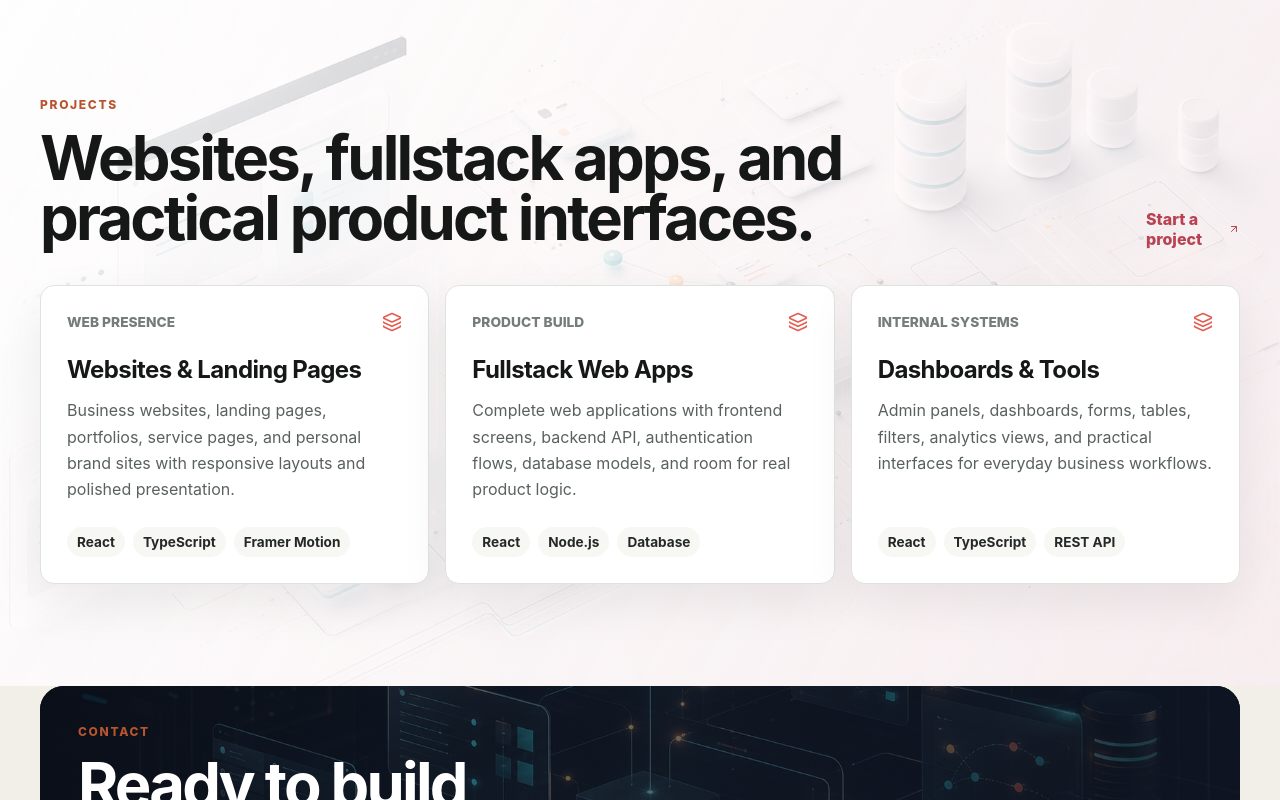
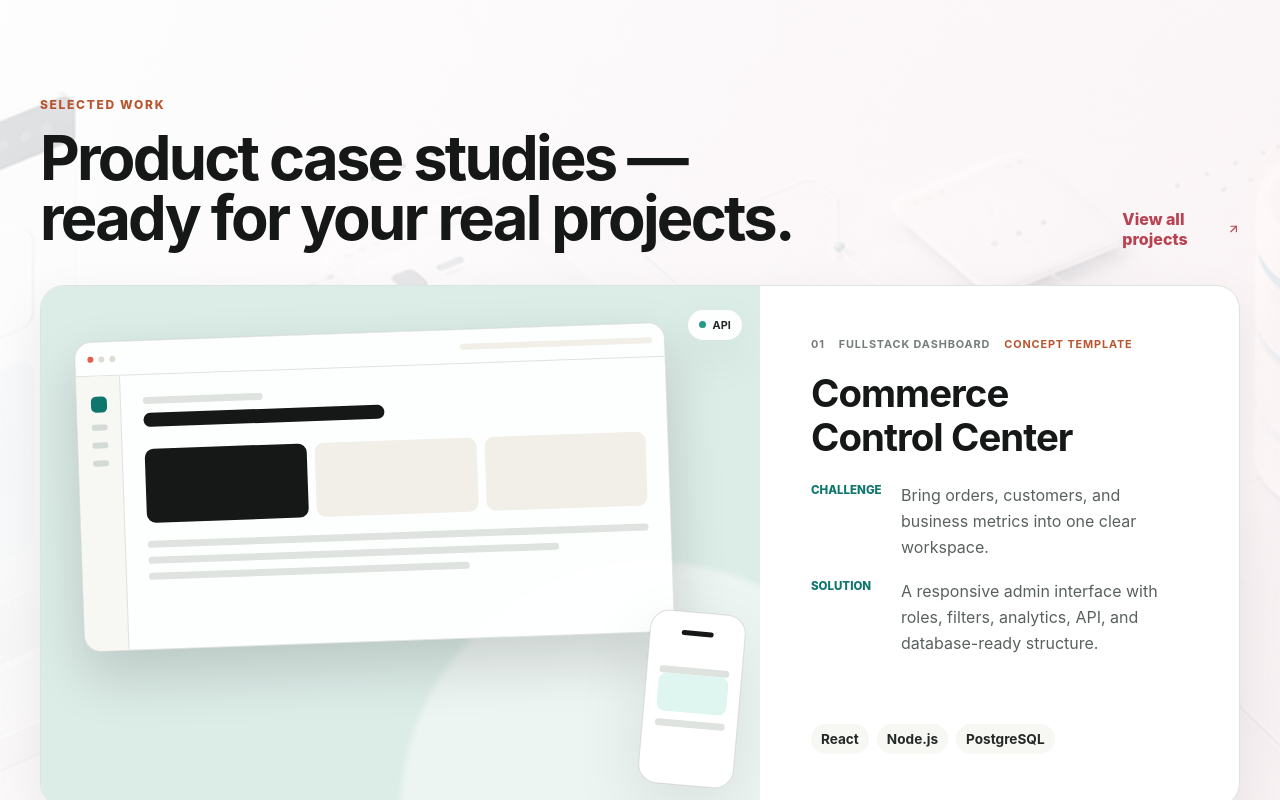
Before and after one commit to Aleks-man/portfolio, a React (Vite) app: page / in a window 1280 px wide. Shown: the part 1340-2140 px from the top of the page. Built offline with nearby package versions, Linux system fonts and the light colour scheme.

Commit message:
feat: add featured project showcase

```diff
--- a/src/components/ProjectsSection.tsx
+++ b/src/components/ProjectsSection.tsx
@@ -1,4 +1,4 @@
-import { ArrowUpRight, Layers3 } from 'lucide-react'
+import { ArrowUpRight } from 'lucide-react'
 import { Link } from 'react-router-dom'
 import type { PortfolioContent } from '../content/portfolio'
 
@@ -6,33 +6,64 @@ type ProjectsSectionProps = {
   projects: PortfolioContent['projects']
 }
 
+type ProjectPreviewProps = {
+  variant: PortfolioContent['projects']['items'][number]['visual']
+}
+
+function ProjectPreview({ variant }: ProjectPreviewProps) {
+  return (
+    <div className={`project-preview project-preview--${variant}`} aria-hidden="true">
+      <div className="project-preview__window">
+        <div className="project-preview__toolbar"><i /><i /><i /><span /></div>
+        <div className="project-preview__layout">
+          <aside><i /><i /><i /><i /></aside>
+          <div className="project-preview__canvas">
+            <div className="project-preview__heading"><span /><span /></div>
+            <div className="project-preview__metrics"><i /><i /><i /></div>
+            <div className="project-preview__content"><span /><span /><span /></div>
+          </div>
+        </div>
+      </div>
+      <div className="project-preview__phone">
+        <i /><span /><strong /><span />
+      </div>
+      <div className="project-preview__badge"><i /> API</div>
+    </div>
+  )
+}
+
 export function ProjectsSection({ projects }: ProjectsSectionProps) {
   return (
-    <section className="section" id="projects">
+    <section className="section featured-projects" id="projects">
       <div className="section__header section__header--row">
         <div>
           <p className="section__kicker">{projects.kicker}</p>
           <h2>{projects.title}</h2>
         </div>
-        <Link className="text-link" to="/about#contact">
+        <Link className="text-link" to="/projects">
           {projects.action}
           <ArrowUpRight size={18} aria-hidden="true" />
         </Link>
       </div>
 
-      <div className="project-grid">
-        {projects.items.map((project) => (
-          <article className="project-card" key={project.title}>
-            <div className="project-card__top">
-              <span>{project.type}</span>
-              <Layers3 size={20} aria-hidden="true" />
-            </div>
-            <h3>{project.title}</h3>
-            <p>{project.description}</p>
-            <div className="tags">
-              {project.stack.map((item) => (
-                <span key={item}>{item}</span>
-              ))}
+      <div className="project-showcase">
+        {projects.items.map((project, index) => (
+          <article className={`project-case${index === 0 ? ' project-case--featured' : ''}`} key={project.title}>
+            <ProjectPreview variant={project.visual} />
+            <div className="project-case__body">
+              <div className="project-case__meta">
+                <span>0{index + 1}</span>
+                <span>{project.type}</span>
+                <span>{projects.placeholderLabel}</span>
+              </div>
+              <h3>{project.title}</h3>
+              <dl className="project-case__details">
+                <div><dt>{projects.challengeLabel}</dt><dd>{project.challenge}</dd></div>
+                <div><dt>{projects.solutionLabel}</dt><dd>{project.solution}</dd></div>
+              </dl>
+              <div className="tags">
+                {project.stack.map((item) => <span key={item}>{item}</span>)}
+              </div>
             </div>
           </article>
         ))}
--- a/src/content/portfolio.ts
+++ b/src/content/portfolio.ts
@@ -148,30 +148,36 @@ export const content = {
       ],
     },
     projects: {
-      kicker: "Projects",
-      title: "Websites, fullstack apps, and practical product interfaces.",
-      action: "Start a project",
+      kicker: "Selected work",
+      title: "Product case studies — ready for your real projects.",
+      action: "View all projects",
+      placeholderLabel: "Concept template",
+      challengeLabel: "Challenge",
+      solutionLabel: "Solution",
       items: [
         {
-          title: "Websites & Landing Pages",
-          type: "Web presence",
-          description:
-            "Business websites, landing pages, portfolios, service pages, and personal brand sites with responsive layouts and polished presentation.",
-          stack: ["React", "TypeScript", "Framer Motion"],
+          title: "Commerce Control Center",
+          type: "Fullstack dashboard",
+          visual: "dashboard",
+          challenge: "Bring orders, customers, and business metrics into one clear workspace.",
+          solution: "A responsive admin interface with roles, filters, analytics, API, and database-ready structure.",
+          stack: ["React", "Node.js", "PostgreSQL"],
         },
         {
-          title: "Fullstack Web Apps",
-          type: "Product build",
-          description:
-            "Complete web applications with frontend screens, backend API, authentication flows, database models, and room for real product logic.",
-          stack: ["React", "Node.js", "Database"],
+          title: "Service Platform",
+          type: "Business website",
+          visual: "website",
+          challenge: "Present a complex service clearly and turn traffic into qualified enquiries.",
+          solution: "A fast multi-page website with focused content, reusable sections, forms, and technical SEO foundation.",
+          stack: ["React", "TypeScript", "SEO"],
         },
         {
-          title: "Dashboards & Tools",
-          type: "Internal systems",
-          description:
-            "Admin panels, dashboards, forms, tables, filters, analytics views, and practical interfaces for everyday business workflows.",
-          stack: ["React", "TypeScript", "REST API"],
+          title: "Operations Mobile App",
+          type: "Web application",
+          visual: "mobile",
+          challenge: "Give a distributed team quick access to tasks and live operational data.",
+          solution: "A mobile-first application with authentication, statuses, notifications, and API synchronization.",
+          stack: ["React", "Express", "REST API"],
         },
       ],
     },
@@ -339,30 +345,36 @@ export const content = {
       ],
     },
     projects: {
-      kicker: "Проекты",
-      title: "Сайты, fullstack-приложения и интерфейсы для реальных задач.",
-      action: "Обсудить проект",
+      kicker: "Избранные проекты",
+      title: "Продуктовые кейсы — заготовки для твоих реальных проектов.",
+      action: "Все проекты",
+      placeholderLabel: "Концепт-шаблон",
+      challengeLabel: "Задача",
+      solutionLabel: "Решение",
       items: [
         {
-          title: "Сайты и лендинги",
-          type: "Web presence",
-          description:
-            "Разрабатываю разные виды сайтов: лендинги, сайты-визитки, портфолио, страницы услуг, промо-сайты и аккуратные представления личного или коммерческого бренда.",
-          stack: ["React", "TypeScript", "Framer Motion"],
+          title: "Центр управления продажами",
+          type: "Fullstack dashboard",
+          visual: "dashboard",
+          challenge: "Объединить заказы, клиентов и бизнес-показатели в одном понятном рабочем пространстве.",
+          solution: "Адаптивная админ-панель с ролями, фильтрами, аналитикой, API и структурой под базу данных.",
+          stack: ["React", "Node.js", "PostgreSQL"],
         },
         {
-          title: "Fullstack-приложения",
-          type: "Product build",
-          description:
-            "Собираю полноценные веб-приложения: интерфейс, backend API, авторизацию, работу с базой данных и логику, которую можно развивать дальше.",
-          stack: ["React", "Node.js", "Database"],
+          title: "Платформа услуг",
+          type: "Сайт для бизнеса",
+          visual: "website",
+          challenge: "Понятно представить сложную услугу и превращать посещения сайта в целевые обращения.",
+          solution: "Быстрый многостраничный сайт с продуманным контентом, формами и технической SEO-основой.",
+          stack: ["React", "TypeScript", "SEO"],
         },
         {
-          title: "Дашборды и инструменты",
-          type: "Internal systems",
-          description:
-            "Делаю админки, панели управления, таблицы, фильтры, формы, аналитические экраны и интерфейсы для повседневных рабочих процессов.",
-          stack: ["React", "TypeScript", "REST API"],
+          title: "Мобильное приложение команды",
+          type: "Веб-приложение",
+          visual: "mobile",
+          challenge: "Дать распределённой команде быстрый доступ к задачам и актуальным рабочим данным.",
+          solution: "Mobile-first приложение с авторизацией, статусами, уведомлениями и синхронизацией через API.",
+          stack: ["React", "Express", "REST API"],
         },
       ],
     },
--- a/src/styles/hero.css
+++ b/src/styles/hero.css
@@ -29,8 +29,7 @@
 .button,
 .text-link,
 .service,
-.stack-card__head,
-.project-card__top {
+.stack-card__head {
   display: inline-flex;
   align-items: center;
 }
--- a/src/styles/sections.css
+++ b/src/styles/sections.css
@@ -149,8 +149,7 @@
 }
 
 .service-grid,
-.stack-grid,
-.project-grid {
+.stack-grid {
   display: grid;
   gap: 16px;
 }
@@ -188,8 +187,7 @@
   grid-template-columns: repeat(4, minmax(0, 1fr));
 }
 
-.stack-card,
-.project-card {
+.stack-card {
   border: 1px solid var(--line);
   border-radius: var(--radius);
   background: var(--surface);
@@ -200,8 +198,7 @@
     border-color var(--duration-fast) ease;
 }
 
-.stack-card:hover,
-.project-card:hover {
+.stack-card:hover {
   border-color: rgba(38, 153, 135, 0.3);
   box-shadow: var(--shadow-card);
   transform: translateY(-5px);
@@ -326,10 +323,6 @@
   text-decoration: none;
 }
 
-.project-grid {
-  grid-template-columns: repeat(3, minmax(0, 1fr));
-}
-
 #stack::before {
   background:
     linear-gradient(180deg, rgba(246, 242, 234, 0.82), rgba(255, 255, 255, 0.72) 55%, rgba(237, 246, 248, 0.8)),
@@ -342,35 +335,292 @@
     url('/section-light.png') center / cover no-repeat;
 }
 
-.project-card {
-  min-height: 280px;
-  padding: 26px;
+.project-showcase {
+  display: grid;
+  grid-template-columns: repeat(2, minmax(0, 1fr));
+  gap: 18px;
+}
+
+.project-case {
+  min-width: 0;
+  overflow: hidden;
+  border: 1px solid var(--line);
+  border-radius: var(--radius-lg);
+  background: var(--surface);
+  box-shadow: var(--shadow-soft);
+  transition:
+    transform var(--duration-base) var(--ease-standard),
+    box-shadow var(--duration-base) ease,
+    border-color var(--duration-fast) ease;
+}
+
+.project-case:hover {
+  border-color: rgba(38, 153, 135, 0.28);
+  box-shadow: var(--shadow-card);
+  transform: translateY(-5px);
+}
+
+.project-case--featured {
+  grid-column: 1 / -1;
+  display: grid;
+  grid-template-columns: minmax(0, 1.2fr) minmax(340px, 0.8fr);
+}
+
+.project-case__body {
+  padding: 28px;
+}
+
+.project-case--featured .project-case__body {
+  padding: clamp(30px, 4vw, 52px);
   display: flex;
+  justify-content: center;
   flex-direction: column;
 }
 
-.project-card__top {
-  justify-content: space-between;
-  gap: 18px;
-  margin-bottom: 24px;
+.project-case__meta {
+  margin-bottom: 20px;
+  display: flex;
+  flex-wrap: wrap;
+  gap: 8px 14px;
   color: var(--muted-2);
-  font-size: 0.86rem;
-  font-weight: 850;
+  font-size: 0.68rem;
+  font-weight: 720;
+  letter-spacing: 0.08em;
   text-transform: uppercase;
 }
 
-.project-card__top svg {
-  color: var(--coral);
+.project-case__meta span:last-child {
+  color: var(--orange);
 }
 
-.project-card p {
-  margin: 14px 0 24px;
-  color: var(--muted);
-  line-height: 1.65;
+.project-case h3 {
+  max-width: 540px;
+  font-size: clamp(1.65rem, 3vw, 2.8rem);
 }
 
-.project-card .tags {
+.project-case__details {
+  margin: 24px 0;
+  display: grid;
+  gap: 18px;
+}
+
+.project-case__details div {
+  display: grid;
+  grid-template-columns: 74px minmax(0, 1fr);
+  gap: 16px;
+}
+
+.project-case__details dt {
+  color: var(--teal-dark);
+  font-size: 0.72rem;
+  font-weight: 760;
+  text-transform: uppercase;
+}
+
+.project-case__details dd {
+  margin: 0;
+  color: var(--muted);
+  line-height: 1.62;
+}
+
+.project-case .tags {
   margin-top: auto;
+}
+
+.project-preview {
+  position: relative;
+  min-height: 340px;
+  overflow: hidden;
+  padding: 46px 38px;
+  background: #dcece7;
+}
+
+.project-case--featured .project-preview {
+  min-height: 520px;
+}
+
+.project-preview--website { background: #eee3d8; }
+.project-preview--mobile { background: #e7e3ef; }
+
+.project-preview::before {
+  content: '';
+  position: absolute;
+  width: 70%;
+  aspect-ratio: 1;
+  right: -20%;
+  bottom: -50%;
+  border-radius: 50%;
+  background: rgba(255, 255, 255, 0.48);
+  filter: blur(3px);
+}
+
+.project-preview__window {
+  position: relative;
+  z-index: 1;
+  width: 92%;
+  overflow: hidden;
+  border: 1px solid rgba(21, 24, 23, 0.12);
+  border-radius: 17px;
+  background: rgba(255, 255, 255, 0.94);
+  box-shadow: 0 24px 55px rgba(12, 15, 14, 0.16);
+  transform: rotate(-2deg);
+}
+
+.project-preview__toolbar {
+  height: 34px;
+  padding: 0 12px;
+  display: flex;
+  align-items: center;
+  gap: 5px;
+  border-bottom: 1px solid var(--line);
+}
+
+.project-preview__toolbar i {
+  width: 6px;
+  height: 6px;
+  border-radius: 50%;
+  background: var(--line-warm);
+}
+
+.project-preview__toolbar i:first-child { background: var(--coral); }
+.project-preview__toolbar span {
+  width: 34%;
+  height: 6px;
+  margin-left: auto;
+  border-radius: var(--pill);
+  background: var(--surface-warm);
+}
+
+.project-preview__layout {
+  min-height: 274px;
+  display: grid;
+  grid-template-columns: 44px 1fr;
+}
+
+.project-preview__layout aside {
+  padding-top: 20px;
+  display: flex;
+  align-items: center;
+  flex-direction: column;
+  gap: 12px;
+  border-right: 1px solid var(--line);
+  background: var(--surface-soft);
+}
+
+.project-preview__layout aside i {
+  width: 16px;
+  height: 6px;
+  border-radius: var(--pill);
+  background: #d4dad6;
+}
+
+.project-preview__layout aside i:first-child {
+  height: 16px;
+  border-radius: 5px;
+  background: var(--teal-dark);
+}
+
+.project-preview__canvas {
+  padding: 22px;
+}
+
+.project-preview__heading span,
+.project-preview__content span {
+  display: block;
+  border-radius: var(--pill);
+  background: #dfe3df;
+}
+
+.project-preview__heading span:first-child { width: 24%; height: 7px; }
+.project-preview__heading span:last-child { width: 48%; height: 14px; margin-top: 9px; background: var(--ink); }
+
+.project-preview__metrics {
+  margin-top: 22px;
+  display: grid;
+  grid-template-columns: repeat(3, 1fr);
+  gap: 8px;
+}
+
+.project-preview__metrics i {
+  height: 74px;
+  border-radius: 9px;
+  background: var(--surface-warm);
+}
+
+.project-preview__metrics i:first-child { background: var(--dark); }
+.project-preview--website .project-preview__metrics i:first-child { background: var(--coral); }
+.project-preview--mobile .project-preview__metrics i:first-child { background: #74649c; }
+
+.project-preview__content {
+  margin-top: 18px;
+  display: grid;
+  gap: 9px;
+}
+
+.project-preview__content span { height: 7px; }
+.project-preview__content span:nth-child(2) { width: 82%; }
+.project-preview__content span:nth-child(3) { width: 64%; }
+
+.project-preview__phone {
+  position: absolute;
+  z-index: 2;
+  right: 20px;
+  bottom: 20px;
+  width: 96px;
+  min-height: 174px;
+  padding: 18px 12px 12px;
+  display: flex;
+  flex-direction: column;
+  border: 1px solid rgba(21, 24, 23, 0.14);
+  border-radius: 19px;
+  background: var(--white);
+  box-shadow: var(--shadow-card);
+  transform: rotate(5deg);
+}
+
+.project-preview__phone i {
+  width: 32px;
+  height: 5px;
+  margin: 0 auto 24px;
+  border-radius: var(--pill);
+  background: var(--ink);
+}
+
+.project-preview__phone span {
+  height: 7px;
+  margin-top: 8px;
+  border-radius: var(--pill);
+  background: #dfe3df;
+}
+
+.project-preview__phone strong {
+  height: 38px;
+  border-radius: 8px;
+  background: var(--accent-soft);
+}
+
+.project-preview__badge {
+  position: absolute;
+  z-index: 3;
+  top: 24px;
+  right: 18px;
+  padding: 8px 11px;
+  display: inline-flex;
+  align-items: center;
+  gap: 7px;
+  border-radius: var(--pill);
+  color: var(--ink-soft);
+  background: rgba(255, 255, 255, 0.94);
+  box-shadow: var(--shadow-soft);
+  font-size: 0.68rem;
+  font-weight: 720;
+}
+
+.project-preview__badge i {
+  width: 7px;
+  height: 7px;
+  border-radius: 50%;
+  background: var(--teal);
 }
 
 /* Contact and footer */
```
Also changed, not shown: src/styles/responsive.css (+57 -3 lines).
